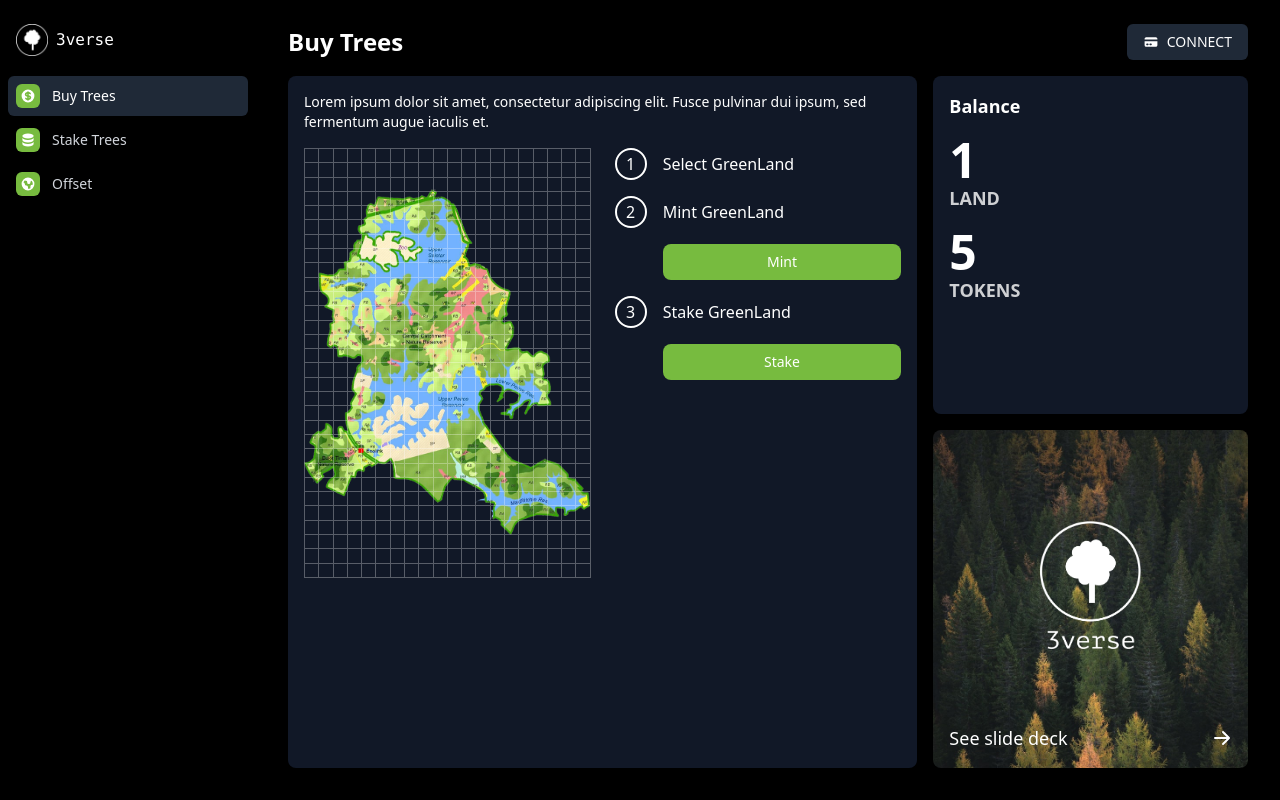
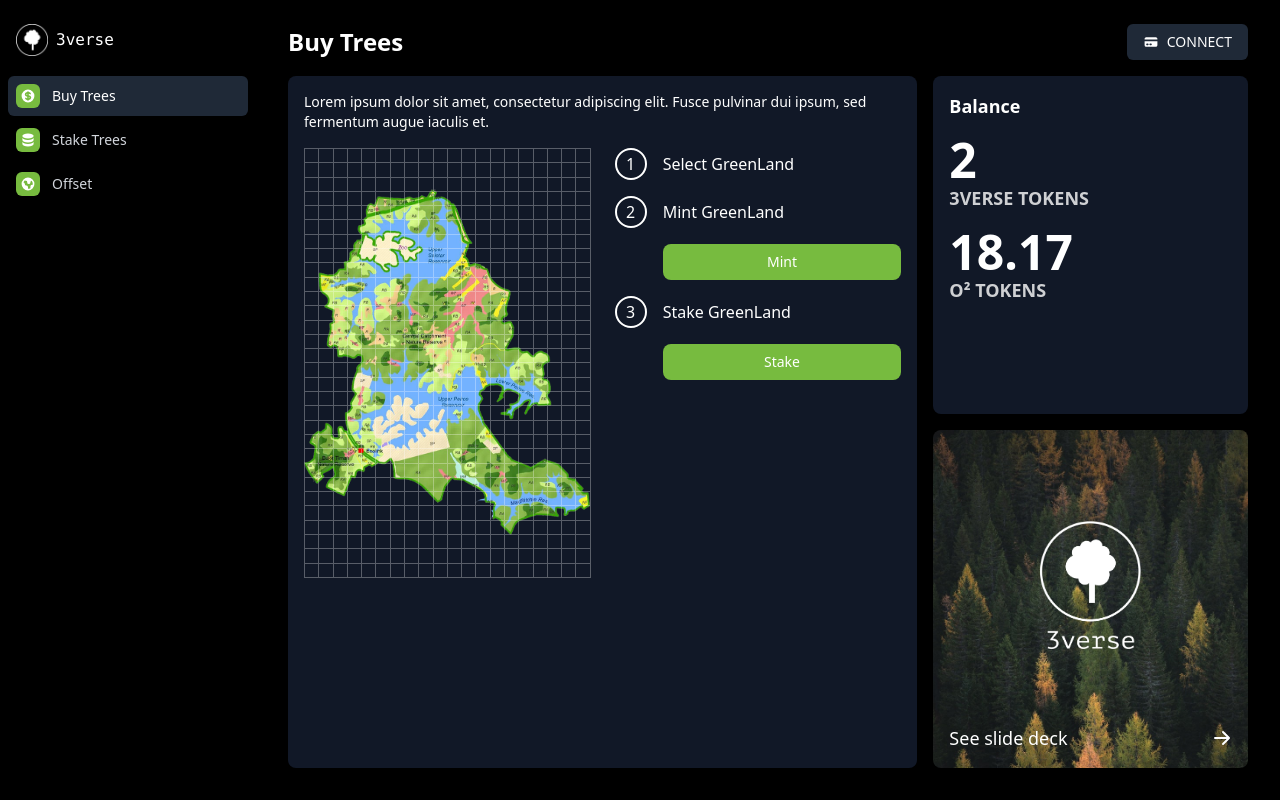
Before and after one commit to itschrislow/3verse, a Next.js app: page / in a window 1280 px wide. Built offline with nearby package versions, Linux system fonts and the light colour scheme.

Commit message:
update balance copywriting

```diff
--- a/components/Balance.tsx
+++ b/components/Balance.tsx
@@ -4,13 +4,17 @@
       <h3 className="mb-4 text-lg font-semibold text-white">Balance</h3>
       {/* LAND */}
       <div className="mb-4">
-        <p className="text-5xl font-semibold text-white">1</p>
-        <p className="text-lg font-semibold text-white/80">LAND</p>
+        <p className="text-5xl font-semibold text-white">2</p>
+        <p className="text-lg font-semibold uppercase text-white/80">
+          3verse TOKENS
+        </p>
       </div>
       {/* LAND TOKENS */}
       <div className="mb-4">
-        <p className="text-5xl font-semibold text-white">5</p>
-        <p className="text-lg font-semibold text-white/80">TOKENS</p>
+        <p className="text-5xl font-semibold text-white">18.17</p>
+        <p className="text-lg font-semibold uppercase text-white/80">
+          O² TOKENS
+        </p>
       </div>
     </div>
   );
```
